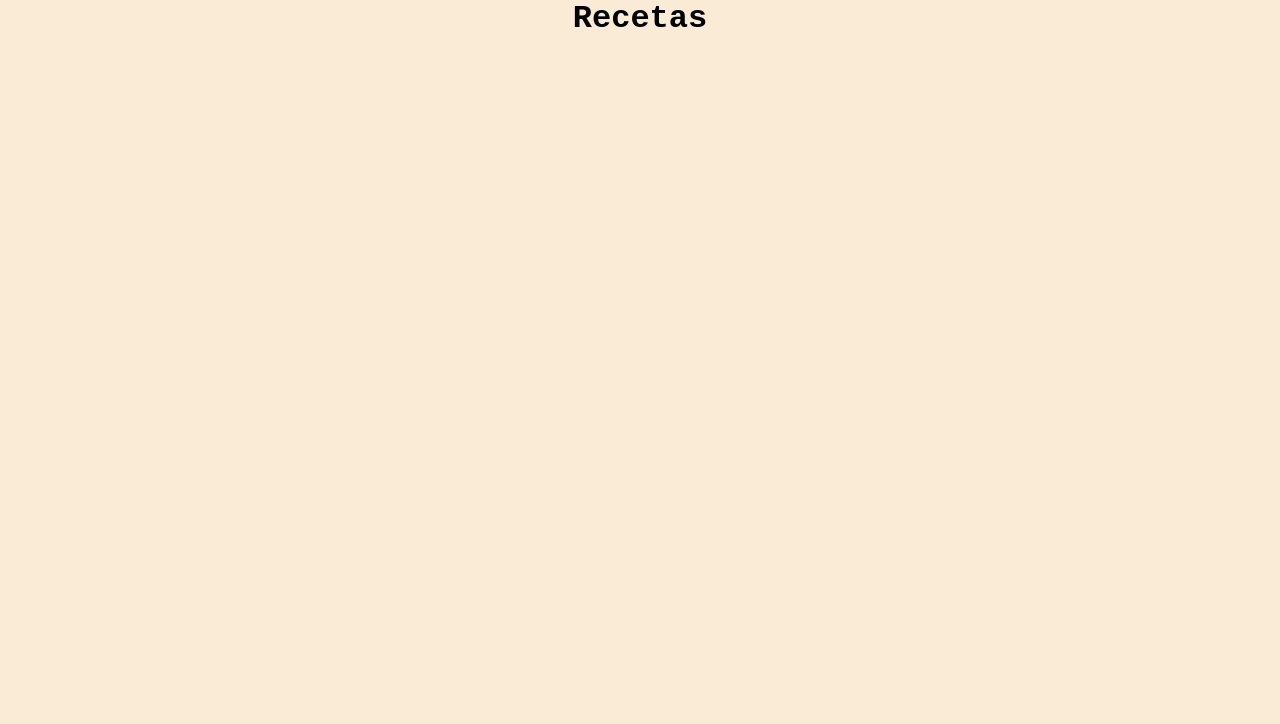
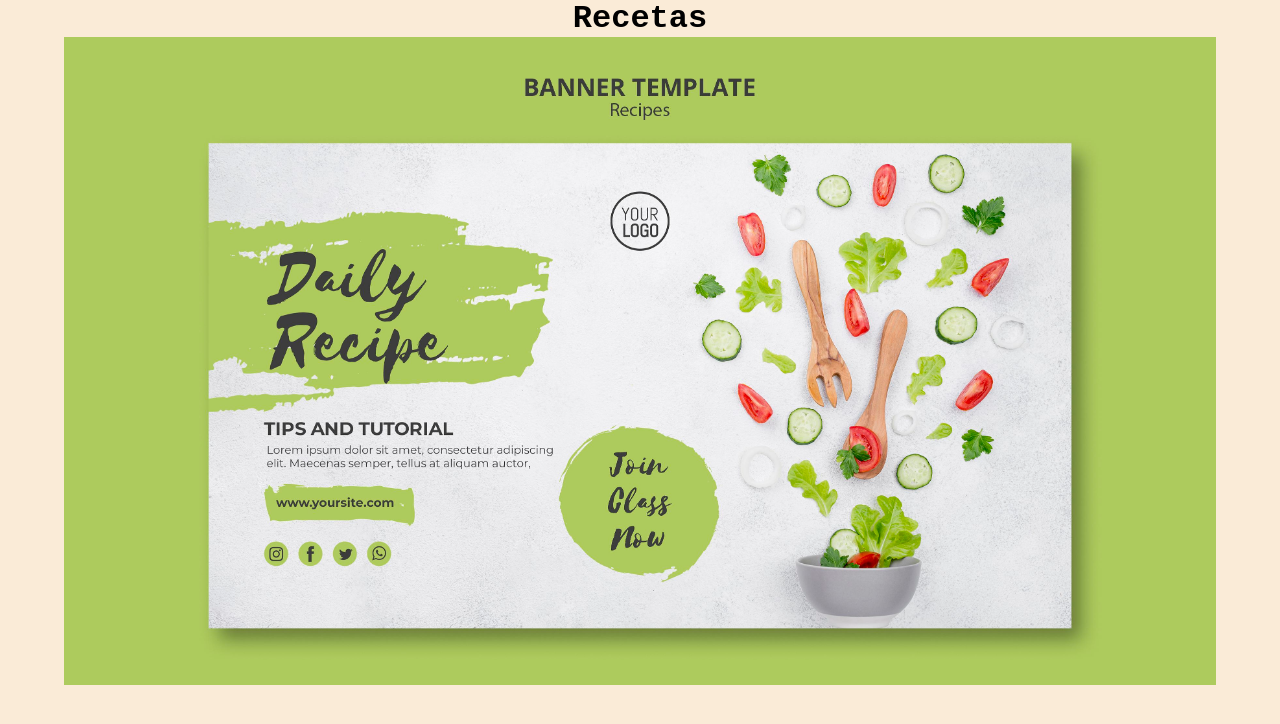
Before and after one commit to VictorAnizar/TastyRecipes-Project1Santander-, a website built with webpack: page src/index.html in a window 1280 px wide. Built offline with nearby package versions, Linux system fonts and the light colour scheme.

Commit message:
carga de imagenes desde html final

```diff
--- a/src/css/styles.scss
+++ b/src/css/styles.scss
@@ -10,4 +10,12 @@ body{
         text-align: center;
         font-family: 'Courier New', Courier, monospace;
     }
+
+    figure{
+        text-align: center;
+        .template-image {
+            width: 90%;
+
+        }
+    }
 }
--- a/src/index.html
+++ b/src/index.html
@@ -9,5 +9,9 @@
 <body>
     <h1>Recetas</h1>
 
+    <figure>
+        <img src="<%=require('./images/main.jpg')%>"  alt="imagen template de recetas" class="template-image">
+    </figure>
+
 </body>
 </html>
--- a/webpack.config.js
+++ b/webpack.config.js
@@ -39,7 +39,7 @@ module.exports = {
             },
             {
                 test: /\.(png|jpg|gif)$/i,
-                use: [ "file-loader" ]
+                type: 'asset/resource'
             }
         ]
     },
```
Also changed, not shown: dist/bundle.js, dist/images/d59e0186a38cf5c688b3.jpg (added), dist/index.html, src/images/main.jpg (added), 1 other file.
